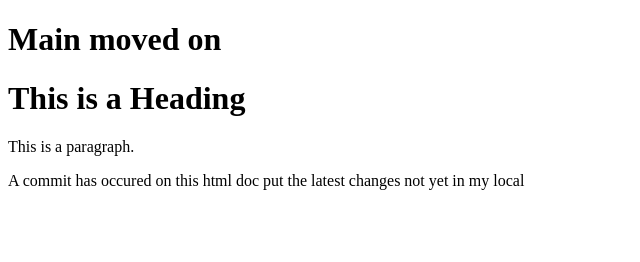
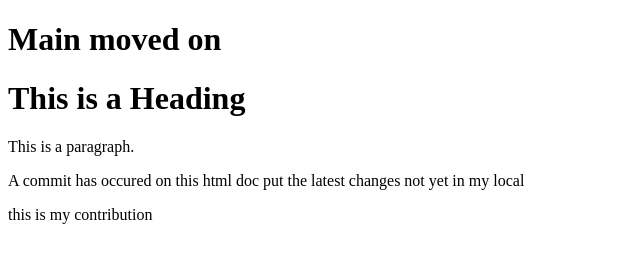
Before and after one commit to abrahamseka/learning-git, a plain HTML site: page index.html in a window 1280 px wide. Shown: the whole page, without its empty margins (0-640 px from the left). Drawn offline with Linux system fonts and the light colour scheme.

Commit message:
my contribution

```diff
--- a/index.html
+++ b/index.html
@@ -10,5 +10,7 @@
 <h1>This is a Heading</h1>
 <p>This is a paragraph.</p>
 <section> A commit has occured on this html doc put the latest changes not yet in my local   </section>
+<p>this is my contribution</p>
+
 </body>
 </html>
```
